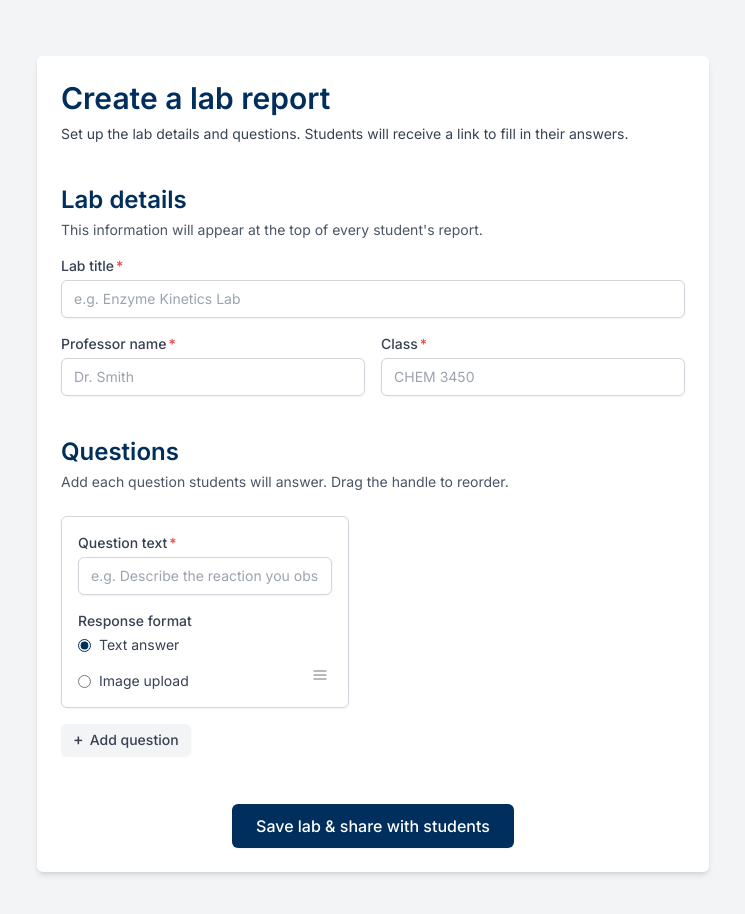
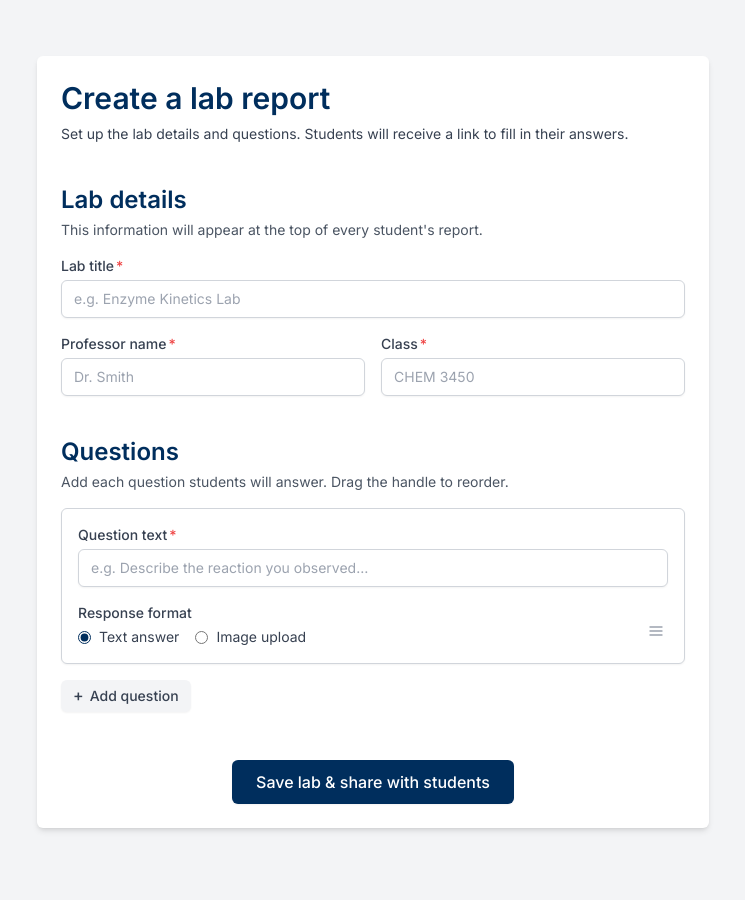
Before and after one commit to eculwell/lab-report, a Next.js app: page /professor in a window 1280 px wide. Shown: the top 914 px of the page, without its empty margins (267-1012 px from the left). Built offline with nearby package versions, Linux system fonts and the light colour scheme.

Commit message:
fix card width, text wrap, hopefully image icon

```diff
--- a/docker-compose.yml
+++ b/docker-compose.yml
@@ -26,8 +26,6 @@ services:
       POSTGRES_USER: ${POSTGRES_USER}
       POSTGRES_PASSWORD: ${POSTGRES_PASSWORD}
       POSTGRES_DB: ${POSTGRES_DB}
-    ports:
-      - "5432:5432"
     volumes:
       - postgres_data:/var/lib/postgresql/data
     healthcheck:
@@ -59,7 +57,7 @@ services:
     ports:
       - "80:80"
     volumes:
-      - ./docker/nginx.conf:/etc/nginx/conf.d/default.conf
+      - ./docker/nginx.conf:/etc/nginx/conf.d/default.conf:ro
     depends_on:
       - app
     restart: unless-stopped
@@ -68,7 +66,7 @@ services:
     build:
       context: .
       dockerfile: Dockerfile
-    command: node_modules/.bin/prisma db push
+    command: npx prisma migrate deploy
     environment:
       DATABASE_URL: postgresql://${POSTGRES_USER}:${POSTGRES_PASSWORD}@db:5432/${POSTGRES_DB}
     depends_on:
--- a/src/app/professor/page.tsx
+++ b/src/app/professor/page.tsx
@@ -3,11 +3,10 @@
 import { useState, useCallback } from 'react';
 import { useRouter } from 'next/navigation';
 import { FiTrash2 } from 'react-icons/fi';
-import DroppableBoard, {
+import SortableList, {
   DragHandle,
-  type BoardColumn,
-  type BoardItem,
-} from '@/components/general/dnd/DroppableBoard';
+  type SortableItem,
+} from '@/components/general/dnd/SortableList';
 import Button from '@/components/general/actions/Button';
 import IconButton from '@/components/general/actions/IconButton';
 import FieldWrapper from '@/components/general/forms/FieldWrapper';
@@ -15,27 +14,24 @@ import TextLikeField from '@/components/general/forms/TextLikeField';
 import RadioGroupField from '@/components/general/forms/RadioGroupField';
 import type { QuestionType } from '@/types';
 
-// BoardItem requires `id` and `columnId` — we extend with question fields
-type QuestionItem = BoardItem & {
+// SortableItem requires `id` — we extend with question fields
+type QuestionItem = SortableItem & {
   text: string;
   type: QuestionType;
-  order: number;
 };
-
-const COLUMN_ID = 'questions';
 
 function uid() {
   return Math.random().toString(36).slice(2, 10);
 }
 
 function emptyQuestion(): QuestionItem {
-  return { id: uid(), columnId: COLUMN_ID, text: '', type: 'TEXT', order: 0 };
+  return { id: uid(), text: '', type: 'TEXT' };
 }
 
 const SECTION_TITLE_CLASS = 'text-2xl font-semibold text-byu-navy';
 const SECTION_DESC_CLASS = 'text-sm text-gray-600 mt-1';
 
-type ProfessorFormValues = {
+type LabValues = {
   title: string;
   professorName: string;
   className: string;
@@ -44,44 +40,30 @@ type ProfessorFormValues = {
 export default function ProfessorPage() {
   const router = useRouter();
 
-  const [values, setValues] = useState<ProfessorFormValues>({
+  const [values, setValues] = useState<LabValues>({
     title: '',
     professorName: '',
     className: '',
   });
-
-  const [columns, setColumns] = useState<BoardColumn<QuestionItem>[]>([
-    { id: COLUMN_ID, header: null, items: [emptyQuestion()] },
-  ]);
-
+  const [questions, setQuestions] = useState<QuestionItem[]>([emptyQuestion()]);
   const [errors, setErrors] = useState<Record<string, string>>({});
   const [submitting, setSubmitting] = useState(false);
 
-  // Convenience accessor for the single column's items
-  const questions = columns[0]?.items ?? [];
-
-  const setQuestions = useCallback((updater: (prev: QuestionItem[]) => QuestionItem[]) => {
-    setColumns((cols) => cols.map((col) =>
-      col.id === COLUMN_ID ? { ...col, items: updater(col.items) } : col,
-    ));
-  }, []);
-
   const updateQuestion = useCallback(
-    (id: string, field: keyof Omit<QuestionItem, 'id' | 'columnId'>, value: string) => {
+    (id: string, field: 'text' | 'type', value: string) => {
       setQuestions((qs) => qs.map((q) => (q.id === id ? { ...q, [field]: value } : q)));
       setErrors((e) => {
         const next = { ...e };
-        // Clear the error for this question's text field if it's being edited
-        Object.keys(next).forEach((k) => { if (k.startsWith(`q_${id}`)) delete next[k]; });
+        delete next[`q_${id}_text`];
         return next;
       });
     },
-    [setQuestions],
+    [],
   );
 
   const removeQuestion = useCallback(
     (id: string) => setQuestions((qs) => qs.filter((q) => q.id !== id)),
-    [setQuestions],
+    [],
   );
 
   const validate = (): boolean => {
@@ -205,16 +187,13 @@ export default function ProfessorPage() {
             <p className="text-sm text-red-500">{errors.questions}</p>
           )}
 
-          <DroppableBoard
-            columns={columns}
-            onColumnsChange={setColumns}
-            // Single-column layout: stretch to full width, no column chrome
-            className="block w-full"
-            columnClassName="flex flex-col gap-3 w-full"
+          <SortableList
+            items={questions}
+            onReorder={setQuestions}
+            lockAxis
             renderItem={(item, dragHandleProps) => (
               <div className="border border-gray-300 rounded-md p-4 bg-white shadow-sm">
                 <div className="grid grid-cols-1 gap-4 md:grid-cols-2">
-                  {/* Question text — full width */}
                   <div className="md:col-span-2">
                     <FieldWrapper
                       label="Question text"
@@ -232,7 +211,6 @@ export default function ProfessorPage() {
                     </FieldWrapper>
                   </div>
 
-                  {/* Response format */}
                   <FieldWrapper label="Response format">
                     <RadioGroupField
                       name={`type-${item.id}`}
@@ -245,7 +223,6 @@ export default function ProfessorPage() {
                     />
                   </FieldWrapper>
 
-                  {/* Drag handle + delete */}
                   <div className="flex items-end justify-end gap-2 pb-1">
                     <DragHandle {...dragHandleProps} />
                     {questions.length > 1 && (
@@ -261,7 +238,8 @@ export default function ProfessorPage() {
                 </div>
               </div>
             )}
-            renderColumnFooter={() => (
+          />
+
           <Button
             type="button"
             variant="subtle"
@@ -269,8 +247,6 @@ export default function ProfessorPage() {
             onClick={() => setQuestions((qs) => [...qs, emptyQuestion()])}
             icon={<span className="text-base leading-none">+</span>}
             label="Add question"
-              />
-            )}
           />
         </section>
 
--- a/src/app/student/lab/[labId]/page.tsx
+++ b/src/app/student/lab/[labId]/page.tsx
@@ -229,7 +229,7 @@ export default function StudentLabPage() {
         sections={sections}
         errors={errors}
         onSubmit={handleSubmit}
-        submitLabel="Submit & save as PDF"
+        submitLabel="Save as PDF"
         submitting={submitting}
         maxWidthClass="max-w-2xl"
       />
--- /dev/null
+++ b/src/components/general/dnd/SortableList.tsx
@@ -0,0 +1,182 @@
+'use client';
+
+import {
+  DndContext,
+  closestCenter,
+  KeyboardSensor,
+  PointerSensor,
+  useSensor,
+  useSensors,
+  DragOverlay,
+} from '@dnd-kit/core';
+import type { DragStartEvent, DragEndEvent, UniqueIdentifier } from '@dnd-kit/core';
+import {
+  arrayMove,
+  SortableContext,
+  sortableKeyboardCoordinates,
+  useSortable,
+  verticalListSortingStrategy,
+  horizontalListSortingStrategy,
+  rectSortingStrategy,
+} from '@dnd-kit/sortable';
+import { CSS } from '@dnd-kit/utilities';
+import { restrictToVerticalAxis, restrictToParentElement } from '@dnd-kit/modifiers';
+import { useState, useId } from 'react';
+import type { ReactNode } from 'react';
+import { FiMenu } from 'react-icons/fi';
+
+// ─── Types ───────────────────────────────────────────────────────────────────
+
+export type SortableItem = {
+  id: UniqueIdentifier;
+  [key: string]: unknown;
+};
+
+export type SortableListDirection = 'vertical' | 'horizontal' | 'grid';
+
+export type SortableListProps<T extends SortableItem> = {
+  items: T[];
+  onReorder: (newItems: T[]) => void;
+  renderItem: (item: T, dragHandleProps: React.HTMLAttributes<HTMLElement>) => ReactNode;
+  direction?: SortableListDirection;
+  className?: string;
+  itemClassName?: string;
+  lockAxis?: boolean;
+  dragWholeItem?: boolean;
+};
+
+// ─── SortableItem wrapper ────────────────────────────────────────────────────
+
+type SortableItemWrapperProps = {
+  id: UniqueIdentifier;
+  children: (dragHandleProps: React.HTMLAttributes<HTMLElement>) => ReactNode;
+  dragWholeItem?: boolean;
+  itemClassName?: string;
+};
+
+function SortableItemWrapper({ id, children, dragWholeItem, itemClassName }: SortableItemWrapperProps) {
+  const { attributes, listeners, setNodeRef, transform, transition, isDragging: isSelfDragging } =
+    useSortable({ id });
+
+  const style: React.CSSProperties = {
+    transform: CSS.Transform.toString(transform),
+    transition,
+    opacity: isSelfDragging ? 0.35 : 1,
+    cursor: dragWholeItem ? (isSelfDragging ? 'grabbing' : 'grab') : undefined,
+  };
+
+  const wholeItemProps = dragWholeItem ? { ...attributes, ...listeners } : {};
+  const dragHandleProps = dragWholeItem ? {} : { ...attributes, ...listeners };
+
+  return (
+    <div ref={setNodeRef} style={style} className={itemClassName} {...wholeItemProps}>
+      {children(dragHandleProps)}
+    </div>
+  );
+}
+
+// ─── Default drag handle ─────────────────────────────────────────────────────
+
+export function DragHandle(props: React.HTMLAttributes<HTMLButtonElement>) {
+  return (
+    <button
+      type="button"
+      aria-label="Drag to reorder"
+      className="cursor-grab touch-none p-1 text-gray-400 transition-colors hover:text-gray-600 active:cursor-grabbing focus:outline-none focus-visible:ring-2 focus-visible:ring-blue-500 rounded"
+      {...props}
+    >
+      <FiMenu className="h-4 w-4" />
+    </button>
+  );
+}
+
+// ─── Strategy resolver ───────────────────────────────────────────────────────
+
+function getStrategy(direction: SortableListDirection) {
+  if (direction === 'horizontal') return horizontalListSortingStrategy;
+  if (direction === 'grid') return rectSortingStrategy;
+  return verticalListSortingStrategy;
+}
+
+function getWrapperClass(direction: SortableListDirection) {
+  if (direction === 'horizontal') return 'flex flex-row gap-3 flex-wrap';
+  if (direction === 'grid') return 'grid grid-cols-2 sm:grid-cols-3 gap-3';
+  return 'flex flex-col gap-2';
+}
+
+// ─── Main component ───────────────────────────────────────────────────────────
+
+export default function SortableList<T extends SortableItem>({
+  items,
+  onReorder,
+  renderItem,
+  direction = 'vertical',
+  className,
+  itemClassName,
+  lockAxis = false,
+  dragWholeItem = false,
+}: SortableListProps<T>) {
+  const [activeId, setActiveId] = useState<UniqueIdentifier | null>(null);
+  const rawId = useId();
+  const dndId = rawId.replace(/:/g, '');
+
+  const sensors = useSensors(
+    useSensor(PointerSensor, { activationConstraint: { distance: 5 } }),
+    useSensor(KeyboardSensor, { coordinateGetter: sortableKeyboardCoordinates }),
+  );
+
+  const modifiers =
+    lockAxis && direction === 'vertical'
+      ? [restrictToVerticalAxis, restrictToParentElement]
+      : [restrictToParentElement];
+
+  function handleDragStart(event: DragStartEvent) {
+    setActiveId(event.active.id);
+  }
+
+  function handleDragEnd(event: DragEndEvent) {
+    const { active, over } = event;
+    if (over && active.id !== over.id) {
+      const oldIndex = items.findIndex((i) => i.id === active.id);
+      const newIndex = items.findIndex((i) => i.id === over.id);
+      onReorder(arrayMove(items, oldIndex, newIndex));
+    }
+    setActiveId(null);
+  }
+
+  const activeItem = items.find((i) => i.id === activeId);
+
+  return (
+    <DndContext
+      id={dndId}
+      sensors={sensors}
+      collisionDetection={closestCenter}
+      modifiers={modifiers}
+      onDragStart={handleDragStart}
+      onDragEnd={handleDragEnd}
+    >
+      <SortableContext items={items.map((i) => i.id)} strategy={getStrategy(direction)}>
+        <div className={className ?? getWrapperClass(direction)}>
+          {items.map((item) => (
+            <SortableItemWrapper
+              key={item.id}
+              id={item.id}
+              dragWholeItem={dragWholeItem}
+              itemClassName={itemClassName}
+            >
+              {(dragHandleProps) => renderItem(item, dragHandleProps)}
+            </SortableItemWrapper>
+          ))}
+        </div>
+      </SortableContext>
+
+      <DragOverlay>
+        {activeItem ? (
+          <div className="rotate-1 scale-105 shadow-xl ring-2 ring-blue-400 ring-offset-2 rounded-lg opacity-95">
+            {renderItem(activeItem, {})}
+          </div>
+        ) : null}
+      </DragOverlay>
+    </DndContext>
+  );
+}
--- a/src/components/general/forms/FullPageForm.tsx
+++ b/src/components/general/forms/FullPageForm.tsx
@@ -65,7 +65,7 @@ type FullPageFormProps<TValues, TRepeaterItem = any> = {
   maxWidthClass?: string;
 };
 
-const SECTION_TITLE_CLASS = 'text-2xl font-semibold text-byu-navy';
+const SECTION_TITLE_CLASS = 'text-2xl font-semibold text-byu-navy break-words';
 const SECTION_DESC_CLASS = 'text-sm text-gray-600 mt-1';
 const BOX_CLASS = 'border border-gray-300 rounded-md p-4 space-y-6 bg-white shadow-sm';
 
--- a/src/lib/minio.ts
+++ b/src/lib/minio.ts
@@ -45,9 +45,17 @@ export async function uploadImage(
 
 /**
  * Generate a presigned URL valid for 1 hour.
+ * Replaces the internal Docker hostname with the public-facing endpoint
+ * so browsers can actually load the image.
  */
 export async function getPresignedUrl(key: string): Promise<string> {
-  return minio.presignedGetObject(BUCKET_NAME, key, 60 * 60);
+  const url = await minio.presignedGetObject(BUCKET_NAME, key, 60 * 60);
+  const publicEndpoint = process.env.MINIO_PUBLIC_ENDPOINT;
+  if (publicEndpoint) {
+    const internalHost = `${process.env.MINIO_ENDPOINT ?? 'minio'}:${process.env.MINIO_PORT ?? '9000'}`;
+    return url.replace(internalHost, publicEndpoint);
+  }
+  return url;
 }
 
 /**
```
Lines whose indentation alone changed are shown as unchanged.
